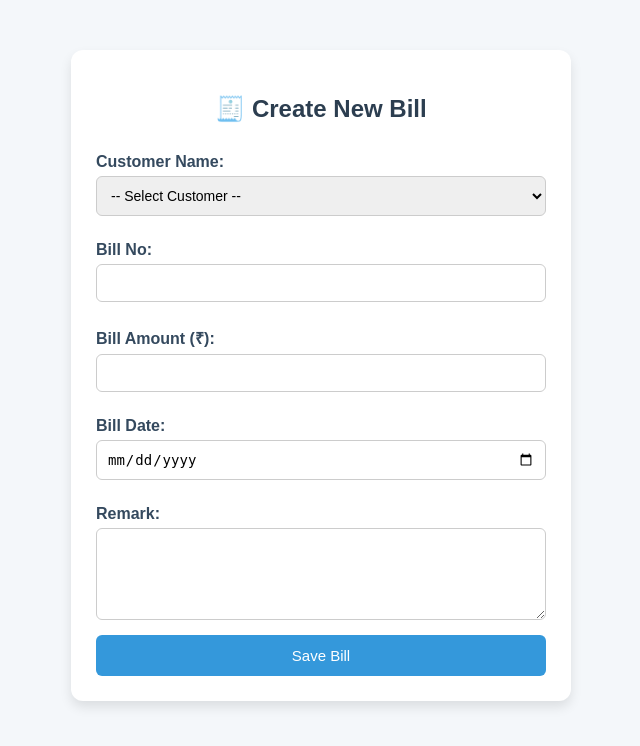
After one commit to omprakash-dwivedi28/store-api, a PHP site: page /app/views/user/billing.php in a window 1280 px wide. The commit adds this page. Shown: the top 746 px of the page, without its empty margins (319-959 px from the left). Run offline with PHP 8.4, Linux system fonts and the light colour scheme; data that the repository does not hold is empty.

Commit message:
Add new code forr billing

```diff
--- /dev/null
+++ b/app/views/user/billing.php
@@ -0,0 +1,48 @@
+<?php
+require_once __DIR__ . '/../../../config/db.php';
+$db = new Database();
+
+
+$pdo = $db->connect();   // ✅ Create the PDO object
+
+// Fetch customer list
+$stmt = $pdo->query("SELECT customer_id, customer_name FROM customer_master ORDER BY customer_name ASC");
+$customers = $stmt->fetchAll(PDO::FETCH_ASSOC);
+?>
+
+<!DOCTYPE html>
+<html lang="en">
+<head>
+    <meta charset="UTF-8">
+    <title>Create Bill</title>
+    <link rel="stylesheet" href="css/billing.css">
+</head>
+<body>
+    <div class="billing-container">
+        <h2>🧾 Create New Bill</h2>
+        <form action="save_bill.php" method="POST">
+            <label for="customer">Customer Name:</label>
+            <select name="customer_id" id="customer" required>
+                <option value="">-- Select Customer --</option>
+                <?php foreach ($customers as $c): ?>
+                    <option value="<?= $c['customer_id'] ?>"><?= htmlspecialchars($c['customer_name']) ?></option>
+                <?php endforeach; ?>
+            </select>
+
+            <label for="bill_no">Bill No:</label>
+            <input type="text" id="bill_no" name="bill_no" required>
+
+            <label for="bill_amount">Bill Amount (₹):</label>
+            <input type="number" step="0.01" id="bill_amount" name="bill_amount" required>
+
+            <label for="bill_date">Bill Date:</label>
+            <input type="date" id="bill_date" name="bill_date" required>
+
+            <label for="remark">Remark:</label>
+            <textarea id="remark" name="remark"></textarea>
+
+            <button type="submit" class="btn">Save Bill</button>
+        </form>
+    </div>
+</body>
+</html>
--- a/app/views/user/dashboard.php
+++ b/app/views/user/dashboard.php
@@ -12,7 +12,7 @@
         <h2>Welcome, <?php echo htmlspecialchars($user['username']); ?> 🎉</h2>
         <p>Your role: <span class="role"><?php echo ucfirst($user['role']); ?></span></p>
 
-        <a href="index.php?route=profile" class="button user"> Billing Page</a>
+       <a href="index.php?route=billing" class="button user">Billing Page</a>
         <a href="index.php?route=settings" class="button user">Settings</a>
         <a href="index.php?route=logout" class="button logout">Logout</a>
     </div>
--- /dev/null
+++ b/public/css/billing.css
@@ -0,0 +1,60 @@
+body {
+    font-family: Arial, sans-serif;
+    background: #f4f7fa;
+    margin: 0;
+    padding: 0;
+}
+
+.billing-container {
+    width: 450px;
+    margin: 50px auto;
+    padding: 25px;
+    background: #fff;
+    border-radius: 12px;
+    box-shadow: 0 6px 12px rgba(0,0,0,0.1);
+}
+
+h2 {
+    text-align: center;
+    color: #2c3e50;
+    margin-bottom: 20px;
+}
+
+form {
+    display: flex;
+    flex-direction: column;
+}
+
+label {
+    margin: 10px 0 5px;
+    font-weight: bold;
+    color: #34495e;
+}
+
+input, select, textarea {
+    padding: 10px;
+    border: 1px solid #ccc;
+    border-radius: 6px;
+    font-size: 14px;
+    margin-bottom: 15px;
+}
+
+textarea {
+    resize: vertical;
+    min-height: 70px;
+}
+
+.btn {
+    padding: 12px;
+    background: #3498db;
+    color: #fff;
+    border: none;
+    border-radius: 6px;
+    cursor: pointer;
+    font-size: 15px;
+    transition: 0.3s;
+}
+
+.btn:hover {
+    background: #2980b9;
+}
```
Also changed, not shown: public/save_bill.php (added, +27 -0 lines), routes/web.php (+8 -0 lines).
